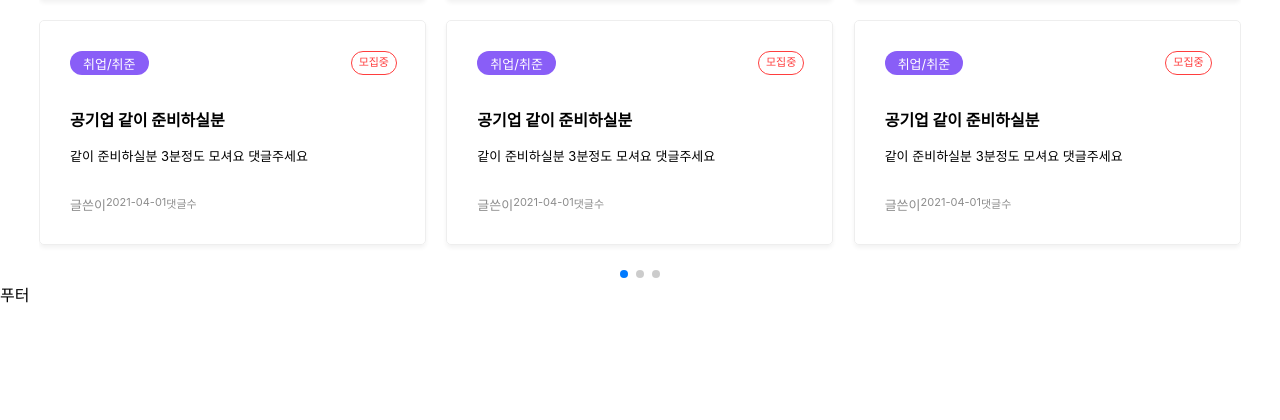
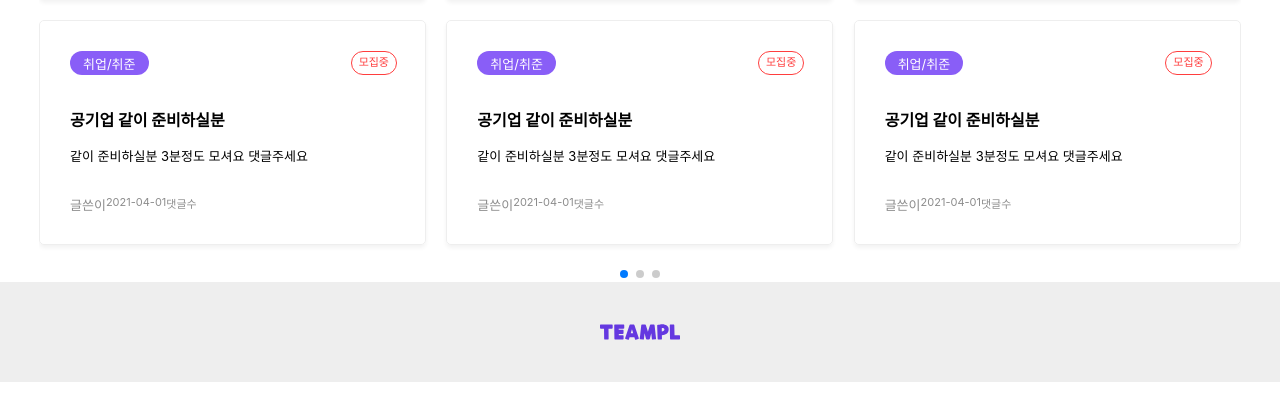
Before and after one commit to sky21kr/teampl, a React (Create React App) app in the folder frontend/teampl/: page / in a window 1280 px wide. Shown: the part 913-1333 px from the top of the page. After the commit the page ends 1295 px from the top, so only its background shows below. Built offline with nearby package versions, Linux system fonts and the light colour scheme; a web font is replaced by a local one.

Commit message:
[Frontend] footer 구현

```diff
--- a/frontend/teampl/src/App.js
+++ b/frontend/teampl/src/App.js
@@ -2,6 +2,7 @@ import React, { Component } from 'react';
 import { Route } from 'react-router-dom'
 import { Home, SignUp } from './pages'
 import Header from './components/Header/Header'
+import Footer from './components/Footer/Footer'
 import MakeTeam from './components/MakeTeam/MakeTeam';
 import MyTeam from './components/MyTeam/MyTeam';
 import './App.scss'
@@ -24,7 +25,7 @@ class App extends Component {
 
         <Route path='/team/detail' component={SignUp}/> {/*10*/}
         <Route path='/team/detail/post' component={SignUp}/> {/*11*/}
-        <div>푸터</div>
+        <Footer/>
       </div>
     )
   }
--- a/frontend/teampl/src/components/Footer/Footer.js
+++ b/frontend/teampl/src/components/Footer/Footer.js
@@ -0,0 +1,15 @@
+import React from 'react';
+import './Footer.scss'
+import { useHistory } from "react-router-dom";
+
+const Footer = ({}) => {
+    let history = useHistory();
+
+    return (
+        <div className="footer">
+            <img className="logo" src="/images/logo.svg" onClick={() => history.push('/')}/>
+        </div>
+    )
+}
+
+export default Footer;
--- a/frontend/teampl/src/components/Footer/Footer.scss
+++ b/frontend/teampl/src/components/Footer/Footer.scss
@@ -0,0 +1,12 @@
+.footer {
+    background-color: #eeeeee;
+    height: 100px;
+    display: flex;
+    justify-content: center;
+    align-items: center;
+}
+
+.footer .logo {
+    width: 80px;
+    height: 20px;
+}
--- a/frontend/teampl/src/components/Header/Header.scss
+++ b/frontend/teampl/src/components/Header/Header.scss
@@ -1,6 +1,6 @@
 @import '../../Common.scss';
 
-.logo {
+.header .logo {
     cursor: pointer;
 }
 
--- a/frontend/teampl/src/index.css
+++ b/frontend/teampl/src/index.css
@@ -1,7 +1,6 @@
 body {
   margin: 0;
   padding: 0;
-  height: 2000px;
   font-family: -apple-system, BlinkMacSystemFont, "Segoe UI", "Roboto", "Oxygen",
     "Ubuntu", "Cantarell", "Fira Sans", "Droid Sans", "Helvetica Neue",
     sans-serif;
```
Also changed, not shown: 1 other file (tests, documents, lock files or other folders).
